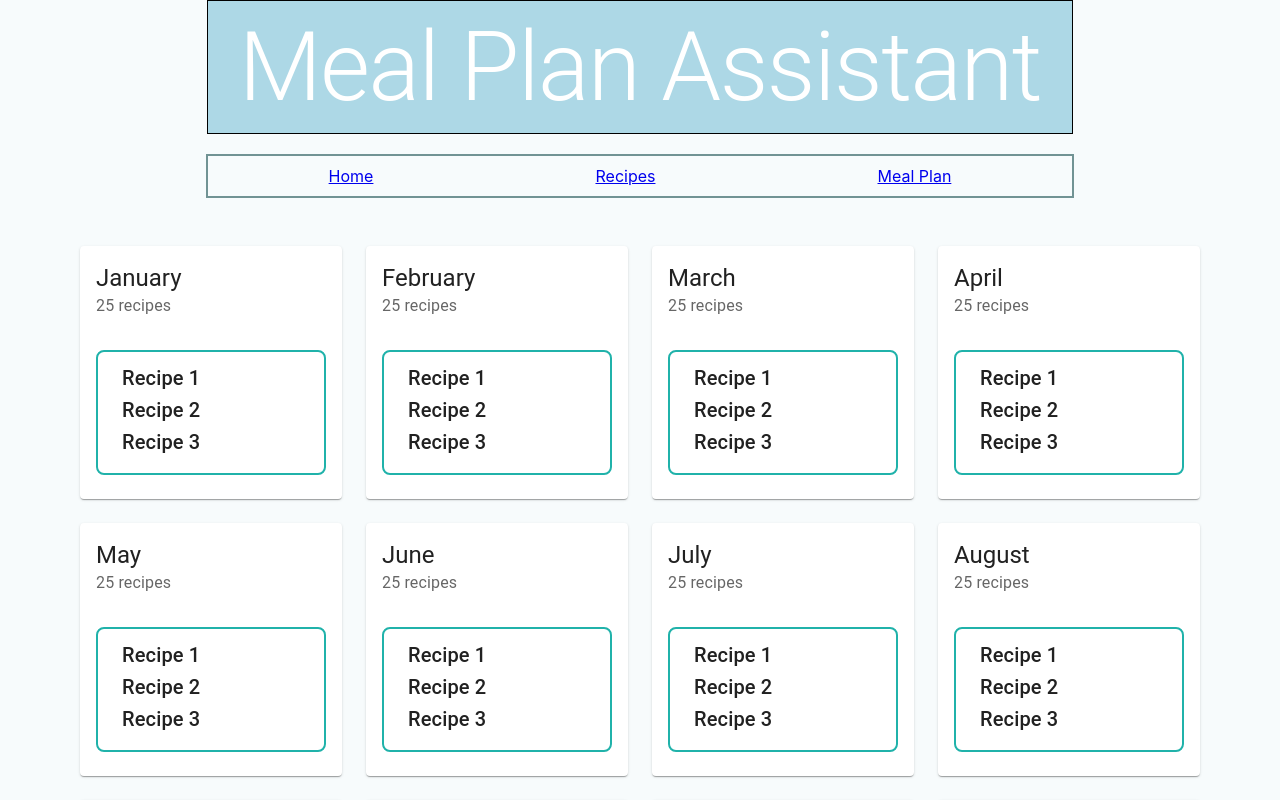
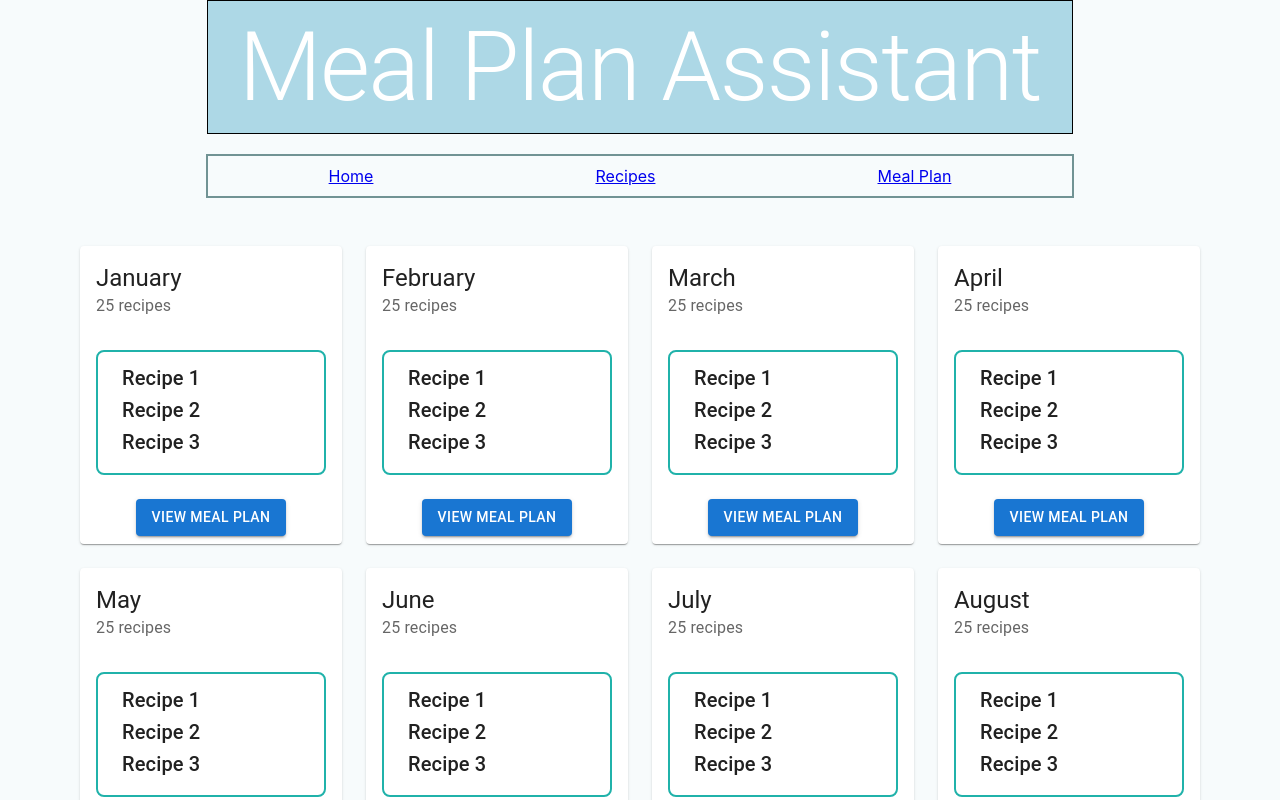
Before and after one commit to TomNgTech/Groceries-Recipes-Meal-Plan-Frontend, a React (Create React App) app: page /mealplan in a window 1280 px wide. Shown: the top 800 px of the page. Built offline with nearby package versions, Linux system fonts and the light colour scheme.

Commit message:
added view meal plan button

```diff
--- a/src/components/mealplan/Mealplan.css
+++ b/src/components/mealplan/Mealplan.css
@@ -15,3 +15,7 @@
     padding: 10px;
     height: 125px;
 }
+
+.buttonBox{
+    width: auto;
+}
--- a/src/components/mealplan/MealplanCard.js
+++ b/src/components/mealplan/MealplanCard.js
@@ -1,6 +1,6 @@
 import React from 'react'
 import Typography from '@mui/material/Typography'
-import { Card, CardContent, CardHeader, Container } from '@mui/material'
+import { Button, Card, CardContent, CardHeader, Container, CardActions } from '@mui/material'
 function MealPlanCard (props) {
   return (
         <Card>
@@ -12,6 +12,11 @@ function MealPlanCard (props) {
                 <Typography variant="h6">Recipe 3</Typography>
             </Container>
             </CardContent>
+            <CardActions>
+              <Container className='buttonBox' sx={{ width: 'auto' }}>
+              <Button variant="contained" color="primary" className='button'>View Meal Plan</Button>
+              </Container>
+            </CardActions>
         </Card>
   )
 }
```
